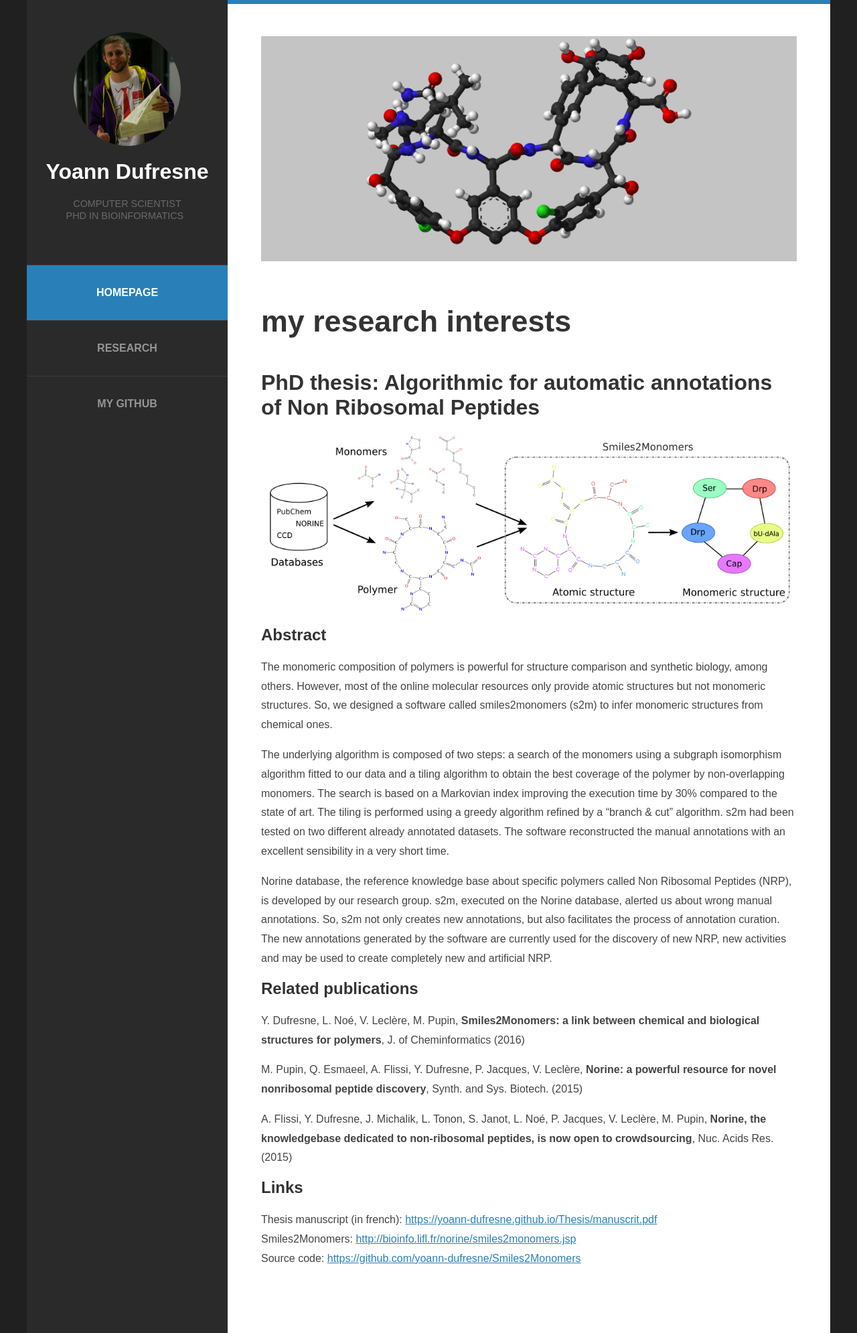
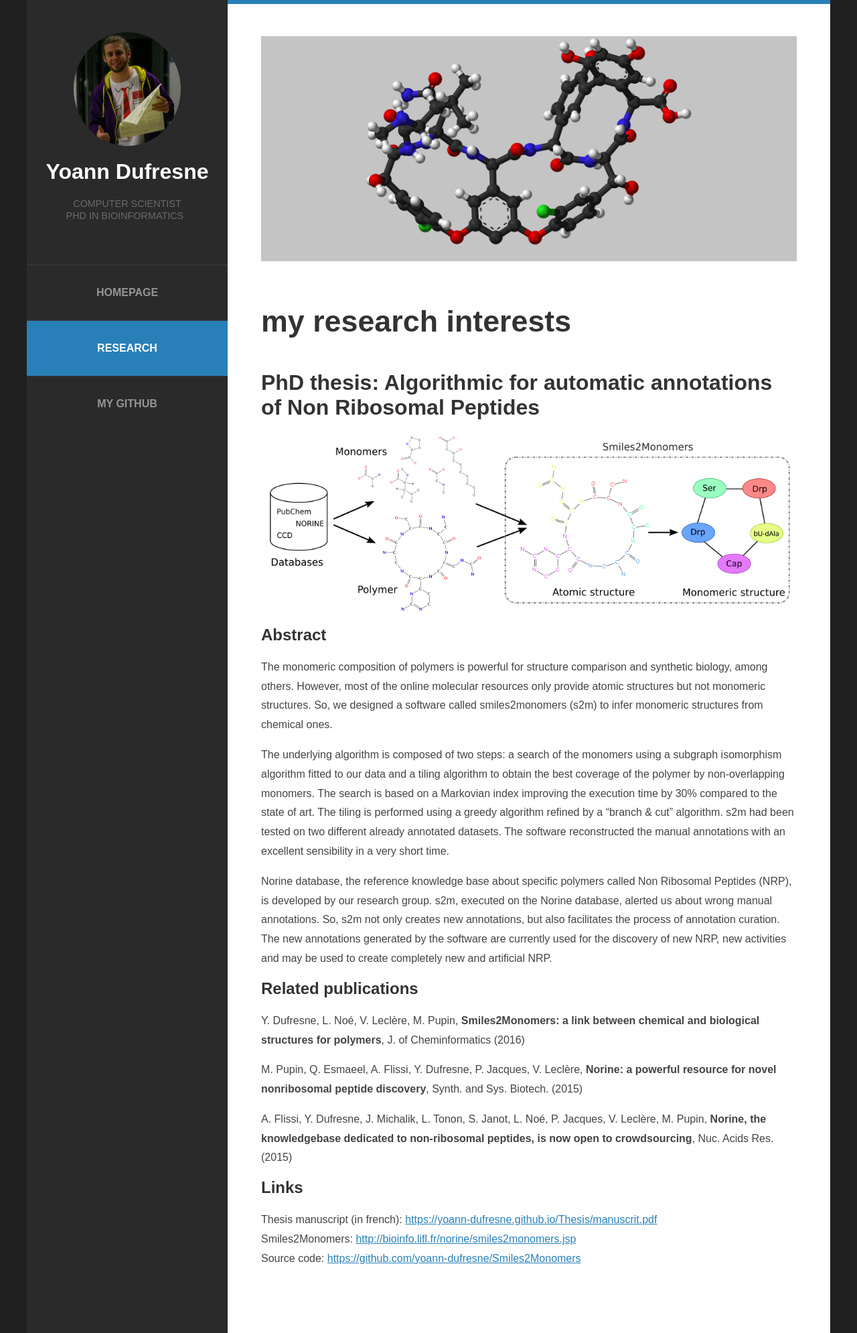
Before and after one commit to yoann-dufresne/website, a Jekyll site: the page built from research.md, in a window 1280 px wide. Shown: the whole page at 67% size. Built offline with Jekyll 4.4.1, drawn with Linux system fonts in a browser that asks for light colours.

Commit message:
Blue tile in menu

```diff
--- a/_layouts/portfolio.html
+++ b/_layouts/portfolio.html
@@ -30,8 +30,16 @@ Released   : 20130902
   		<!-- Side menu -->
   		<div id="menu">
   			<ul>
-  				<li class="current_page_item"><a href="index.html" accesskey="1" title="">Homepage</a></li>
-  				<li><a href="research.html" accesskey="2" title="">Research</a></li>
+  				<li
+          {% if page.id == 1 %}
+            class="current_page_item"
+          {% endif %}
+          ><a href="index.html" accesskey="1" title="">Homepage</a></li>
+  				<li
+          {% if page.id == 2 %}
+            class="current_page_item"
+          {% endif %}
+          ><a href="research.html" accesskey="2" title="">Research</a></li>
   				<li><a href="https://github.com/yoann-dufresne" accesskey="3" title="">My Github</a></li>
   				<!--li><a href="#" accesskey="4" title="">My projects</a></li-->
   			</ul>
```
Also changed, not shown: index.md (+1 -0 lines), research.md (+1 -0 lines).
